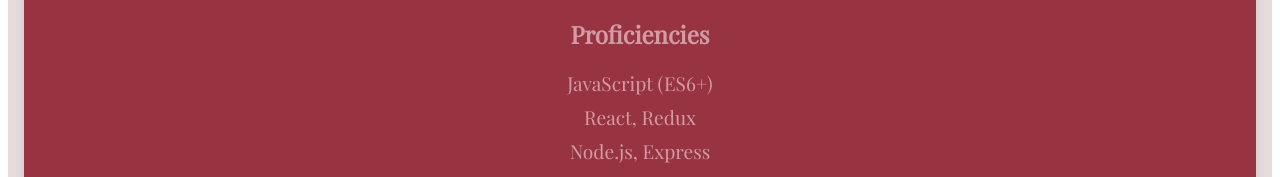
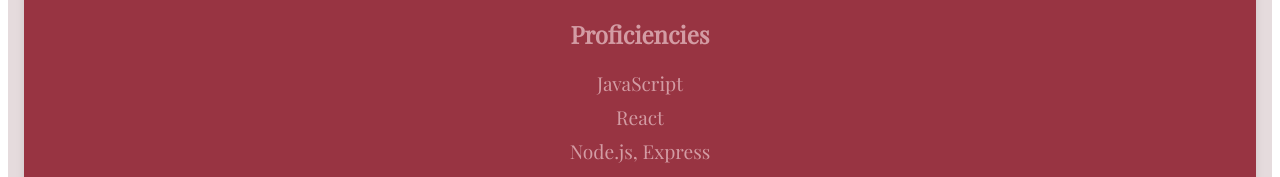
Before and after one commit to larimae/liriope, a React (Vite) app in the folder vite-project/: page /resume in a window 1280 px wide. Shown: the part 297-474 px from the top of the page. Built offline with nearby package versions, Linux system fonts and the light colour scheme.

Commit message:
Tweak to resume file

```diff
--- a/vite-project/src/components/resume.jsx
+++ b/vite-project/src/components/resume.jsx
@@ -14,8 +14,8 @@
 
         <h2>Proficiencies</h2>
             <ul>
-            <li>JavaScript (ES6+)</li>
-            <li>React, Redux</li>
+            <li>JavaScript</li>
+            <li>React</li>
             <li>Node.js, Express</li>
             <li>SQL, PostgreSQL</li>
             <li>HTML5, CSS3,</li>
```
Also changed, not shown: 2 other files (tests, documents, lock files or other folders).
